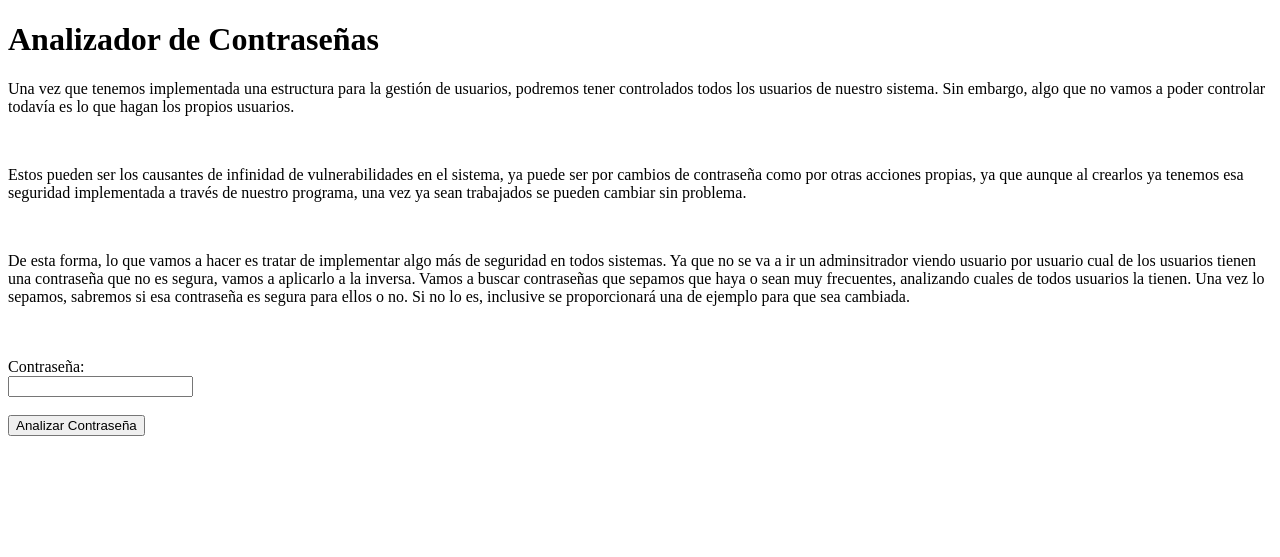
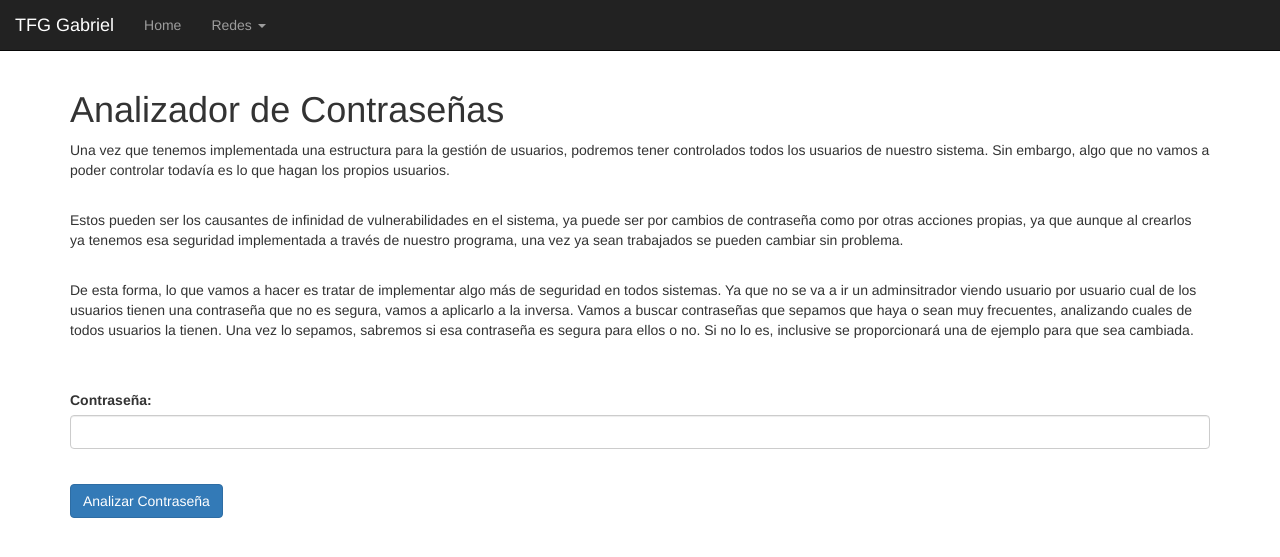
Before and after one commit to gabrielASIR/test_TFG, a Django app: template usuarios/templates/usuarios/analizar_contrasena.html in a window 1280 px wide. Shown: the top 557 px of the page. Run offline with Django 3.2, Linux system fonts and the light colour scheme; the template is opened without the code that fills it, so the values that code supplies are empty; some libraries are stand-ins or nearby versions.

Commit message:
Update analizar_contrasena.html

```diff
--- a/usuarios/templates/usuarios/analizar_contrasena.html
+++ b/usuarios/templates/usuarios/analizar_contrasena.html
@@ -4,8 +4,33 @@
     <meta charset="UTF-8">
     <meta name="viewport" content="width=device-width, initial-scale=1.0">
     <title>Analizador de Contraseñas</title>
+    <link rel="stylesheet" href="https://maxcdn.bootstrapcdn.com/bootstrap/3.4.1/css/bootstrap.min.css">
+    <script src="https://ajax.googleapis.com/ajax/libs/jquery/3.7.1/jquery.min.js"></script>
+    <script src="https://maxcdn.bootstrapcdn.com/bootstrap/3.4.1/js/bootstrap.min.js"></script>
 </head>
 <body>
+    <nav class="navbar navbar-inverse navbar-fixed-top">
+        <div class="container-fluid">
+            <div class="navbar-header">
+                <a class="navbar-brand" href="#">TFG Gabriel</a>
+            </div>
+            <ul class="nav navbar-nav">
+                <li><a href="/">Home</a></li>
+                <li class="dropdown">
+                    <a class="dropdown-toggle" data-toggle="dropdown" href="#">Redes <span class="caret"></span></a>
+                    <ul class="dropdown-menu">
+                        <li><a class="dropdown-item" href="{% url 'redes:interfaces' %}">Interfaces de red</a></li>
+                        <li><a class="dropdown-item" href="{% url 'redes:dhcp' %}">DHCP</a></li>
+                        <li><a class="dropdown-item" href="{% url 'redes:enrutamiento' %}">Enrutamiento</a></li>
+                        <li><a class="dropdown-item" href="{% url 'redes:pingtester' %}">Ping Tester</a></li>
+                    </ul>
+                </li>
+                <!-- Resto de elementos del menú -->
+            </ul>
+        </div>
+    </nav>
+
+    <div class="container" style="margin-top: 70px;">
         <h1>Analizador de Contraseñas</h1>
         <p>Una vez que tenemos implementada una estructura para la gestión de usuarios, podremos tener controlados todos los usuarios de nuestro sistema. Sin embargo,
         algo que no vamos a poder controlar todavía es lo que hagan los propios usuarios.</p><br>
@@ -17,9 +42,13 @@
 
         <form method="post">
             {% csrf_token %}
-        <label for="contrasena">Contraseña:</label><br>
-        <input type="password" id="contrasena" name="contrasena"><br><br>
-        <button type="submit">Analizar Contraseña</button>
+            <div class="form-group">
+                <label for="contrasena">Contraseña:</label>
+                <input type="password" id="contrasena" name="contrasena" class="form-control">
+            </div><br>
+
+            <button type="submit" class="btn btn-primary">Analizar Contraseña</button>
         </form>
+    </div>
 </body>
 </html>
```
Lines whose indentation alone changed are shown as unchanged.
